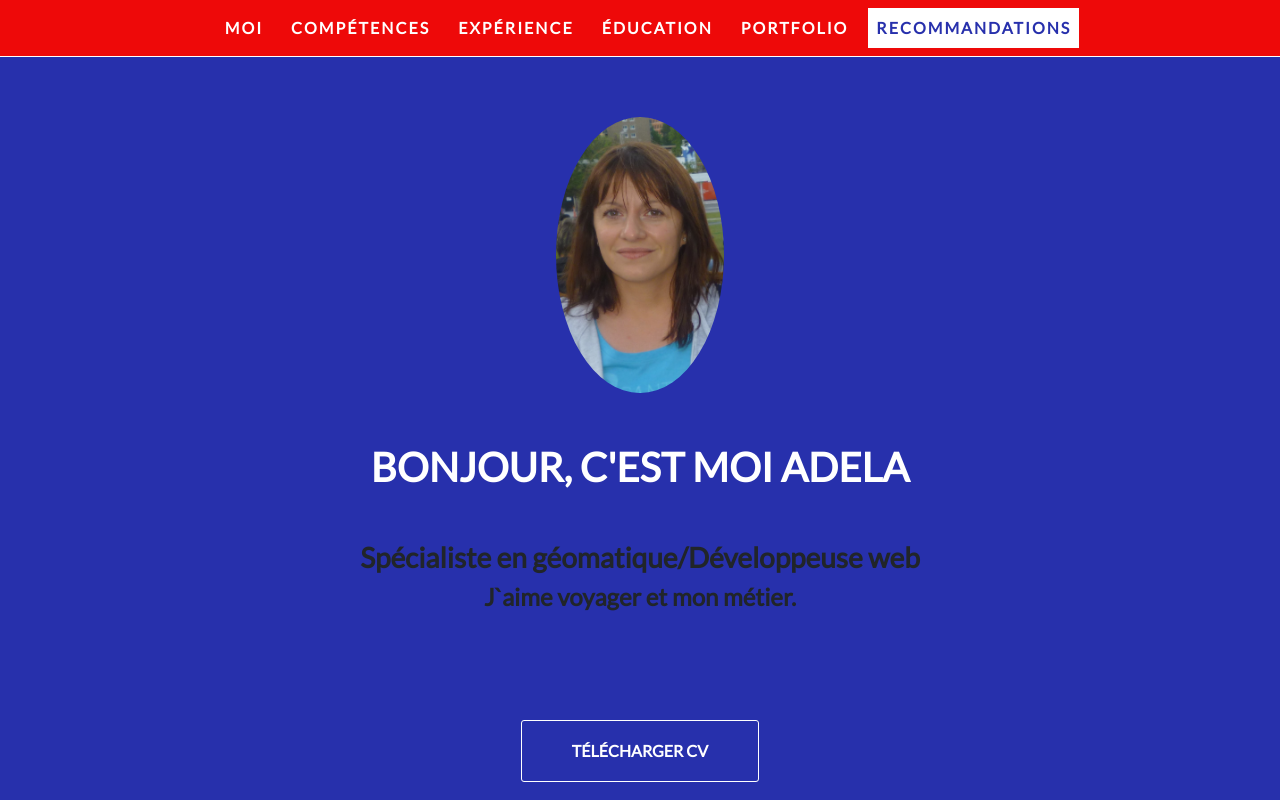
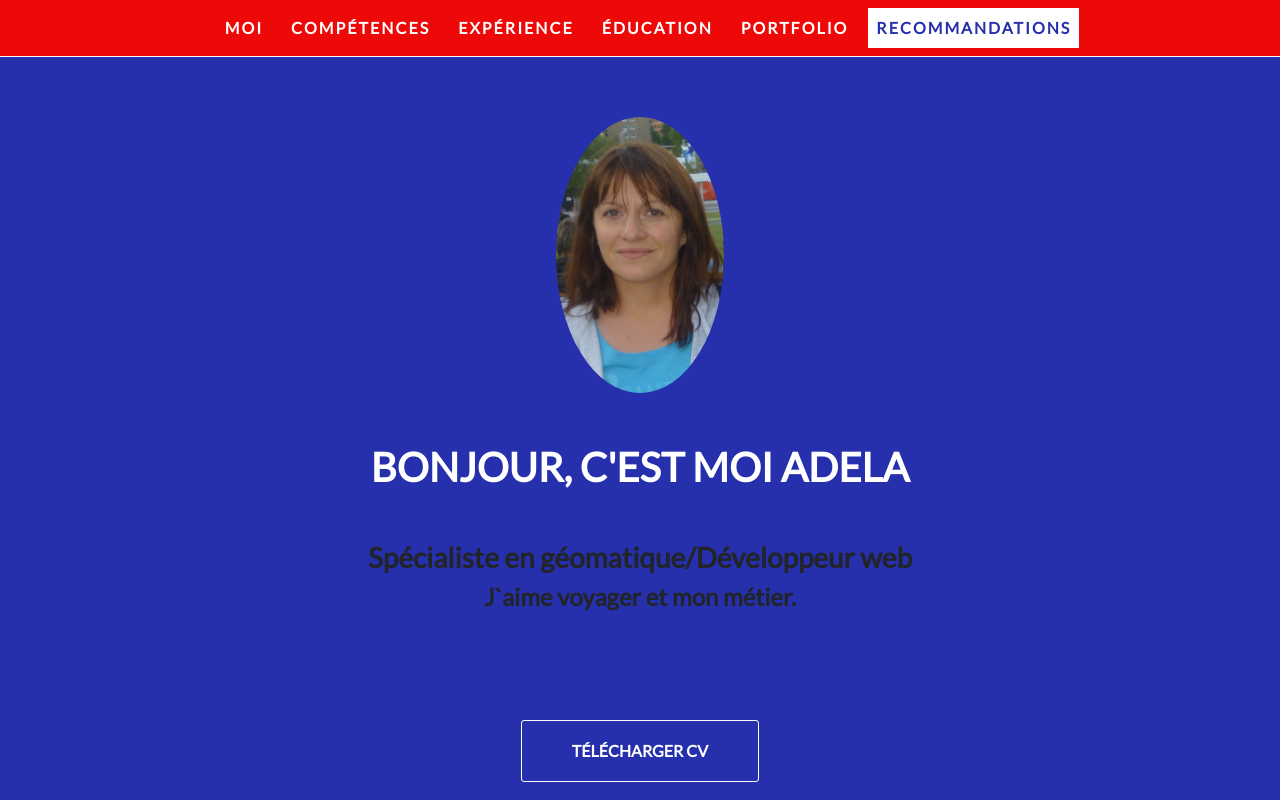
Before and after one commit to adelavaipan/Proiect_Final_Adela, a plain HTML site: page index.html in a window 1280 px wide. Shown: the top 800 px of the page. Drawn offline with nearby package versions, Linux system fonts and the light colour scheme.

Commit message:
Update index.html

```diff
--- a/index.html
+++ b/index.html
@@ -39,7 +39,7 @@
             </div>
             <div class="heading">
                 <h1>Bonjour, c'est moi Adela</h1>
-                <h3>Spécialiste en géomatique/Développeuse web</h3>
+                <h3>Spécialiste en géomatique/Développeur web</h3>
                 <h4>J`aime voyager et mon métier.</h4>
                 <a href="images/Adela_Vaipan_CV.png" class="button1">Télécharger CV</a>
             </div>
```
